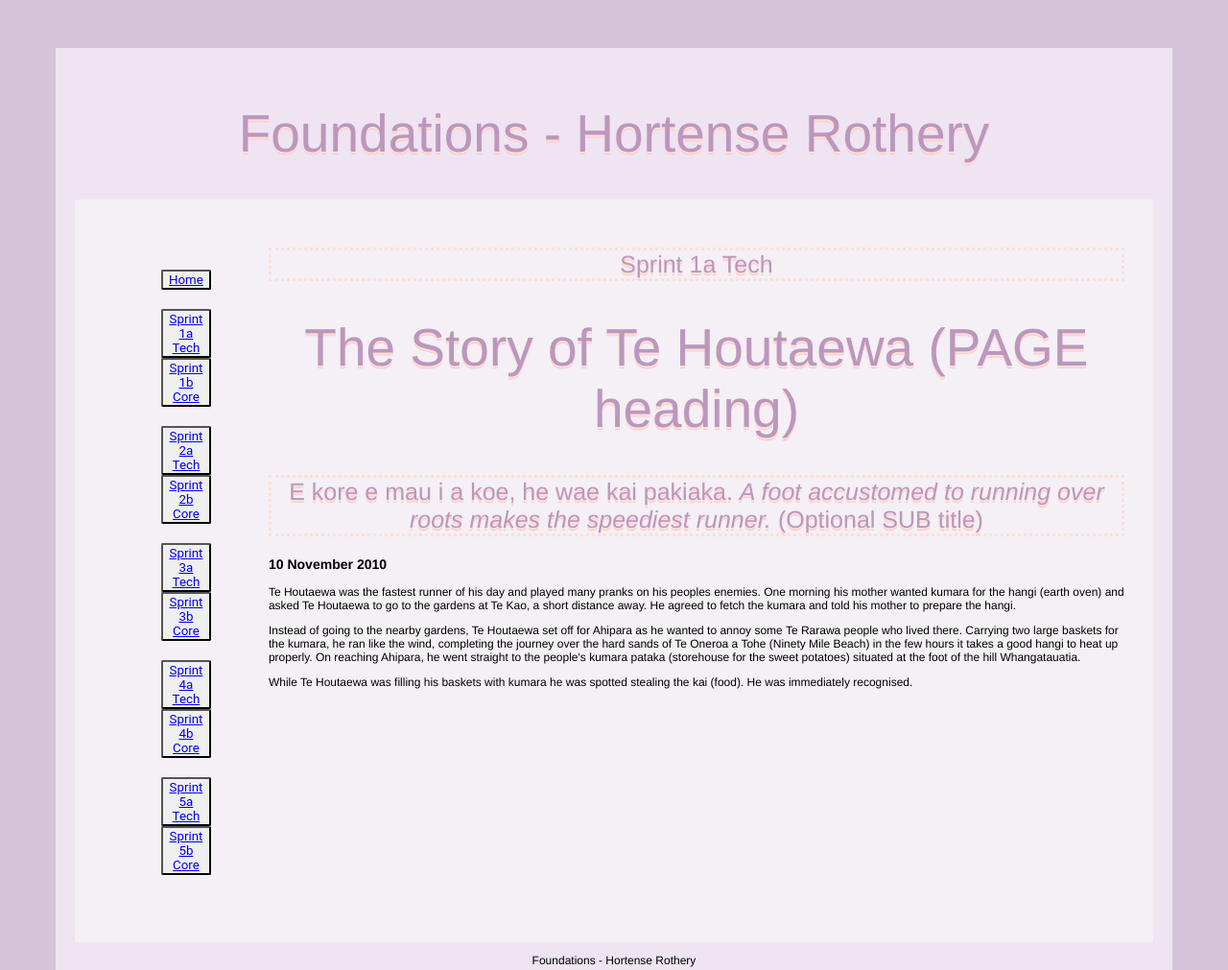
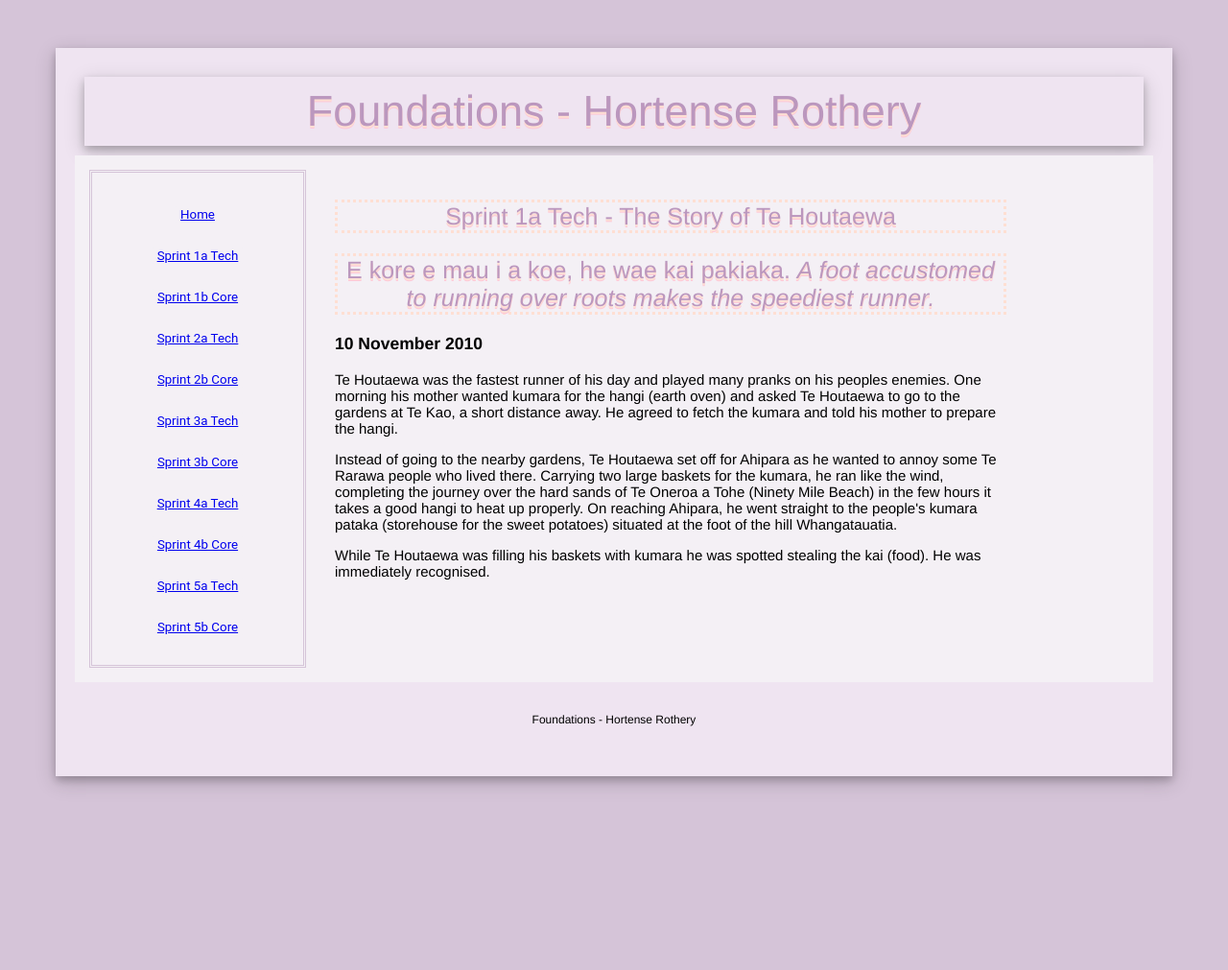
Before and after one commit to Htense/htense.github.io, a plain HTML site: page blog/sprint1a-tech.html in a window 1280 px wide. Shown: the top 1011 px of the page at 96% size. After the commit the page ends 859 px from the top, so only its background shows below. Drawn offline with Linux system fonts and the light colour scheme.

```diff
--- a/blog/sprint1a-tech.html
+++ b/blog/sprint1a-tech.html
@@ -9,46 +9,41 @@
   </head>
 
 
-    <body>
-      <div id="all">
-        <div class="heading"> <h1>Foundations - Hortense Rothery</h1> </div>
-        <div class="bigbox"> <!-- the bigbox -->
-          <div class="navigation">  <!-- the buttons -->
-            <ul><button><a href="../index.html">Home</a></button> </ul>
+  <body>
+    <div id="all">
+      <div class="heading"> <h1>Foundations - Hortense Rothery</h1> </div>
 
-            <ul><button><a href="blog/sprint1a-tech.html">Sprint 1a Tech</a></button>
-            <button><a href="blog/sprint1b-core.html">Sprint 1b Core</a></button></ul>
+      <div class="bigbox"> <!-- the bigbox -->
 
-            <ul><button><a href="blog/sprint2a-tech.html">Sprint 2a Tech</a></button>
-            <button><a href="blog/sprint2b-core.html">Sprint 2b Core</a></button></ul>
+        <div class="navigation">  <!-- the buttons -->
+          <p><button><a href="../index.html">Home</a></button> </p>
+          <p><button><a href="sprint1a-tech.html">Sprint 1a Tech</a></button></p>
+          <p><button><a href="sprint1b-core.html">Sprint 1b Core</a></button></p>
+          <p><button><a href="sprint2a-tech.html">Sprint 2a Tech</a></button></p>
+          <p><button><a href="sprint2b-core.html">Sprint 2b Core</a></button></p>
+          <p><button><a href="sprint3a-tech.html">Sprint 3a Tech</a></button></p>
+          <p><button><a href="sprint3b-core.html">Sprint 3b Core</a></button></p>
+          <p><button><a href="sprint4a-tech.html">Sprint 4a Tech</a></button></p>
+          <p><button><a href="sprint4b-core.html">Sprint 4b Core</a></button></p>
+          <p><button><a href="sprint5a-tech.html">Sprint 5a Tech</a></button></p>
+          <p><button><a href="sprint5b-core.html">Sprint 5b Core</a></button></p>
+        </div> <!-- the end of navigation -->
 
-            <ul><button><a href="blog/sprint3a-tech.html">Sprint 3a Tech</a></button>
-            <button><a href="blog/sprint3b-core.html">Sprint 3b Core</a></button></ul>
+        <div class="words">
+          <h2>Sprint 1a Tech - The Story of Te Houtaewa</h2>
+          <h2>E kore e mau i a koe, he wae kai pakiaka. <em>A foot accustomed to running over roots makes the speediest runner.</em></h2>
+          <h3>10 November 2010</h3>
+          <p>Te Houtaewa was the fastest runner of his day and played many pranks on his peoples enemies. One morning his mother wanted kumara for the hangi (earth oven) and asked Te Houtaewa to go to the gardens at Te Kao, a short distance away. He agreed to fetch the kumara and told his mother to prepare the hangi.</p>
+          <p>Instead of going to the nearby gardens, Te Houtaewa set off for Ahipara as he wanted to annoy some Te Rarawa people who lived there. Carrying two large baskets for the kumara, he ran like the wind, completing the journey over the hard sands of Te Oneroa a Tohe (Ninety Mile Beach) in the few hours it takes a good hangi to heat up properly. On reaching Ahipara, he went straight to the people's kumara pataka (storehouse for the sweet potatoes) situated at the foot of the hill Whangatauatia.</p>
+          <p>While Te Houtaewa was filling his baskets with kumara he was spotted stealing the kai (food). He was immediately recognised.
+        </div><!-- the end of 'words'-->
 
-            <ul><button><a href="blog/sprint4a-tech.html">Sprint 4a Tech</a></button>
-            <button><a href="blog/sprint4b-core.html">Sprint 4b Core</a></button></ul>
+      </div><!-- the end of bigbox-->
 
-            <ul><button><a href="blog/sprint5a-tech.html">Sprint 5a Tech</a></button>
-            <button><a href="blog/sprint5b-core.html">Sprint 5b Core</a></button></ul>
-          </div> <!-- the end of navigation -->
-          <div class="words">
-          <h2>Sprint 1a Tech</h2>
+      <div class="footer">
+        <p>Foundations - Hortense Rothery</p>
+      </div><!-- the end of 'footer'-->
 
-            <h1>The Story of Te Houtaewa (PAGE heading)</h1>
-          <h2>E kore e mau i a koe, he wae kai pakiaka. <em>A foot accustomed to running over roots makes the speediest runner.</em> (Optional SUB title) </h2>
-          <h3>10 November 2010</h3>
-
-          <p>
-            Te Houtaewa was the fastest runner of his day and played many pranks on his peoples enemies. One morning his mother wanted kumara for the hangi (earth oven) and asked Te Houtaewa to go to the gardens at Te Kao, a short distance away. He agreed to fetch the kumara and told his mother to prepare the hangi.
-          </p>
-          <p>
-            Instead of going to the nearby gardens, Te Houtaewa set off for Ahipara as he wanted to annoy some Te Rarawa people who lived there. Carrying two large baskets for the kumara, he ran like the wind, completing the journey over the hard sands of Te Oneroa a Tohe (Ninety Mile Beach) in the few hours it takes a good hangi to heat up properly. On reaching Ahipara, he went straight to the people's kumara pataka (storehouse for the sweet potatoes) situated at the foot of the hill Whangatauatia.
-          </p>
-          <p>
-            While Te Houtaewa was filling his baskets with kumara he was spotted stealing the kai (food). He was immediately recognised.
-          </div>
-        </div><!-- the end of bigbox-->
-        <div class="footer"> <p>Foundations - Hortense Rothery</p></div>
-      </div><!-- the end of all -->
+    </div><!-- the end of 'all' -->
     </body>
   </html>
--- a/styles/main.css
+++ b/styles/main.css
@@ -8,23 +8,27 @@ the biggest part of the webpage */
     background-color: #efe4f1;
     padding: 20px;
     margin: 50px;
+    box-shadow: 0 4px 8px 0 rgba(0, 0, 0, 0.2), 0 6px 20px 0 rgba(0, 0, 0, 0.19);
 }
 /* , This is the css for the tags */
-body {
-    font-weight: normal;
-    background-color: #d5c4d8;
-        }
-/* , */
+
  h1 {
 
     text-align: center;
+    width: auto;
+    height: auto;
+    margin: 10px;
+    padding: 10px;
     color: #bb97be;
     font-weight: normal;
-    font-size: 55px;
+    font-size: 45px;
     text-shadow: 0 2px #FFDFD3, 0 2.5px #FEC8D8;
+    box-shadow: 0 4px 8px 0 rgba(0, 0, 0, 0.2), 0 6px 20px 0 rgba(0, 0, 0, 0.19);
+}
+body {
+    background-color: #d5c4d8;
 }
 h2 {
-
     text-align: center;
     color: #bb97be;
     border: dotted #FFDFD3;
@@ -34,33 +38,43 @@ h2 {
 }
 button {
     font-family:'Roboto',sans-serif;
-    background-color: #;
-    border-radius:2px;
-    border: 1px solid #f4f0f5
+    background-color: #f4f0f5;
+    border-radius: 2px;
+    border: 1px;
     text-align:center;
 }
+
 /* , this is the css for the classes */
 
 .bigbox {
     display: flex;
     background-color: #f4f0f5;
-    padding: 10px
+    padding: 5px
 }
 .navigation {
-    text-align: left;
+    text-align: center;
+    border-style: double;
+    border-color: #d5c4d8;
     float: left;
-    margin: 20px;
-    padding: 20px;
-    width: auto;
+    margin: 10px;
+    padding: 10px;
+    width: 200px;
 }
 .words {
     float: right;
-    margin: 20px;
+    margin: 10px;
+    padding: 10px;
     font-weight: normal;
-    font-size: 12px;
+    font-size: 15px;
+    width: 700px;
 }
 .footer {
     font-weight: normal;
     font-size: 12px;
     text-align: center;
+    width: auto;
+    height: auto;
+    margin: 10px;
+    padding: 10px;
+    border: 10px;
 }
```
Also changed, not shown: blog/sprint1b-core.html (+28 -23 lines), blog/sprint2a-tech.html (+28 -23 lines), blog/sprint2b-core.html (+28 -23 lines), blog/sprint3a-tech.html (+28 -23 lines), blog/sprint3b-core.html (+28 -23 lines), blog/sprint4a-tech.html (+28 -23 lines), blog/sprint4b-core.html (+28 -23 lines), blog/sprint5a-tech.html (+28 -23 lines), blog/sprint5b-core.html (+24 -19 lines), index.html (+28 -23 lines), images/sprint-1b-core/values-instagram1.jpg (added), images/sprint-1b-core/values-instagram2.jpg (added), images/sprint-1b-core/values-instagram3.jpg (added), images/sprint-1b-core/values-instagram4.jpg (added), 1 other file.
